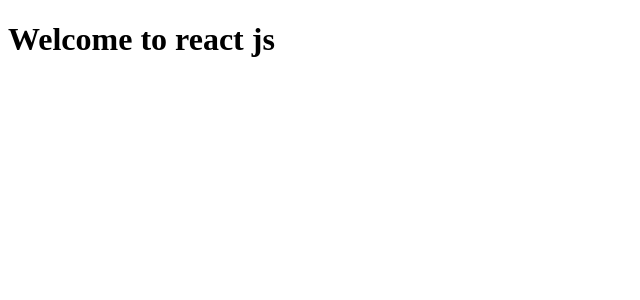
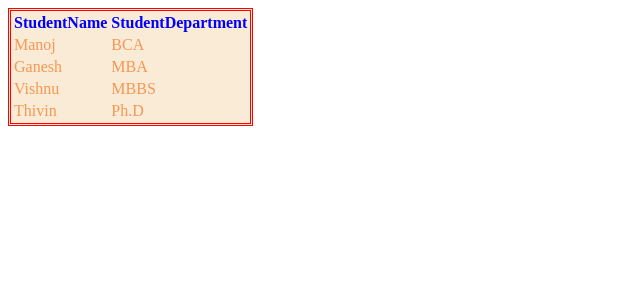
Before and after one commit to Manojkumar886/sample-frontend-TTPVGM-, a React (Create React App) app: page / in a window 1280 px wide. Shown: the top 300 px of the page, without its empty margins (0-640 px from the left). Built offline with nearby package versions, Linux system fonts and the light colour scheme.

Commit message:
Components is completed with using css

```diff
--- a/src/App.js
+++ b/src/App.js
@@ -1,9 +1,15 @@
+import Basic3, { Basic1, Basic2 } from "./BasicComponents";
+import { TableForm } from "./TableCreation";
 
 
 function App() {
   return (
     <>
+    <TableForm/>
+    {/* <Basic2/>
     <h1>Welcome to react js</h1>
+    <Basic1/>
+    <Basic3/> */}
     </>
   );
 }
--- /dev/null
+++ b/src/BasicComponents.js
@@ -0,0 +1,33 @@
+function Basic1()
+{
+    return(
+        <>
+        <ol>Favoriate Chocolate Names
+            <li>KitKat</li>
+            <li>Nestle</li>
+            <li>MilkyBar</li>
+            <li>FiveStar</li>
+        </ol>
+        </>
+    );
+}
+
+export let Basic2=()=>
+{
+    return(
+        <>
+            <a href="httP://www.oracle.com" target={"_blank"}>Oracle</a>
+        </>
+    )
+}
+
+function Basic3()
+{
+    return(
+        <>
+        <h1>ThankYou</h1>
+        </>
+    )
+}
+export {Basic1};
+export default Basic3;
--- /dev/null
+++ b/src/Mycss.css
@@ -0,0 +1,13 @@
+table{
+    border-style: double;
+
+    background-color: antiquewhite;
+}
+#Head
+{
+    color: blue;
+}
+td
+{
+    color: rgb(246, 151, 83);
+}
--- /dev/null
+++ b/src/TableCreation.js
@@ -0,0 +1,35 @@
+import './Mycss.css'
+export var TableForm=()=>
+{
+    const sample={borderColor:'red'}
+    return(
+        <>
+        <table style={sample}>
+            <thead id='Head'>
+                <tr>
+                    <th>StudentName</th>
+                    <th>StudentDepartment</th>
+                </tr>
+            </thead>
+            <tbody>
+                <tr>
+                    <td>Manoj</td>
+                    <td>BCA</td>
+                </tr>
+                <tr>
+                    <td>Ganesh</td>
+                    <td>MBA</td>
+                </tr>
+                <tr>
+                    <td>Vishnu</td>
+                    <td>MBBS</td>
+                </tr>
+                <tr>
+                    <td>Thivin</td>
+                    <td>Ph.D</td>
+                </tr>
+            </tbody>
+        </table>
+        </>
+    )
+}
```
